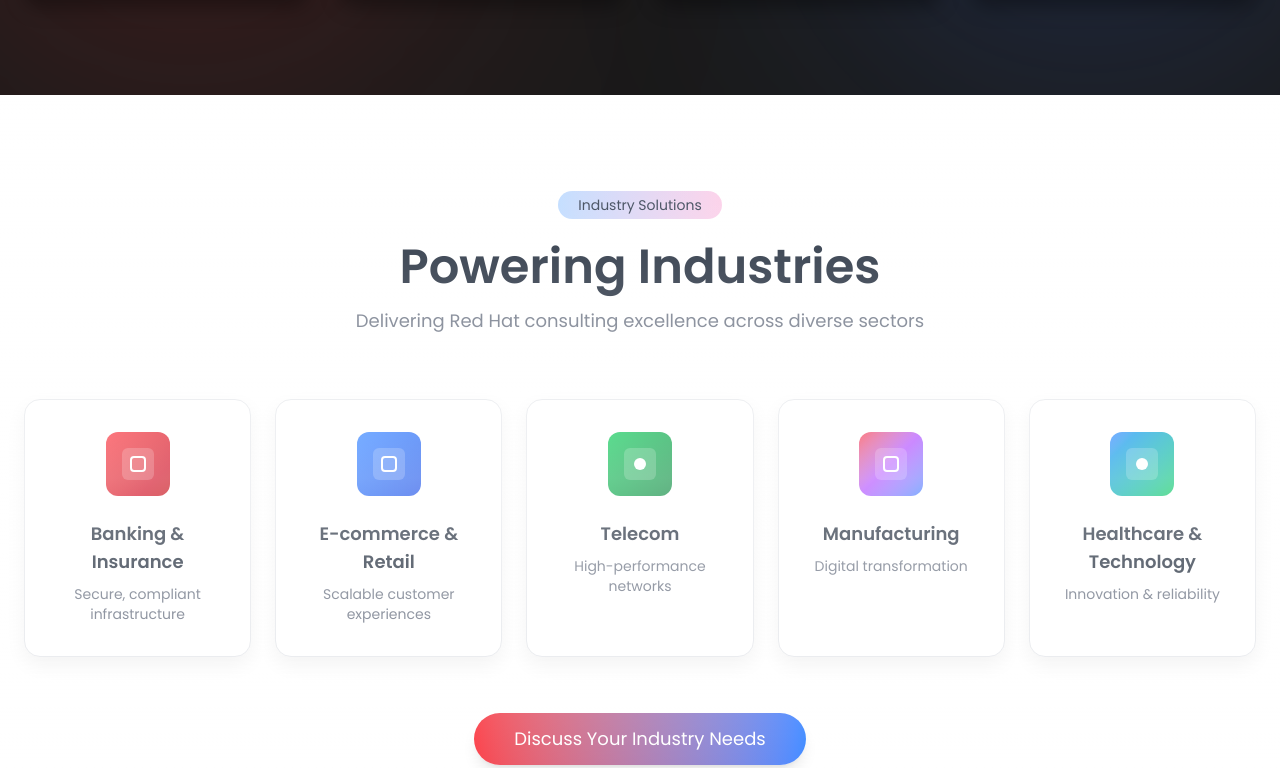
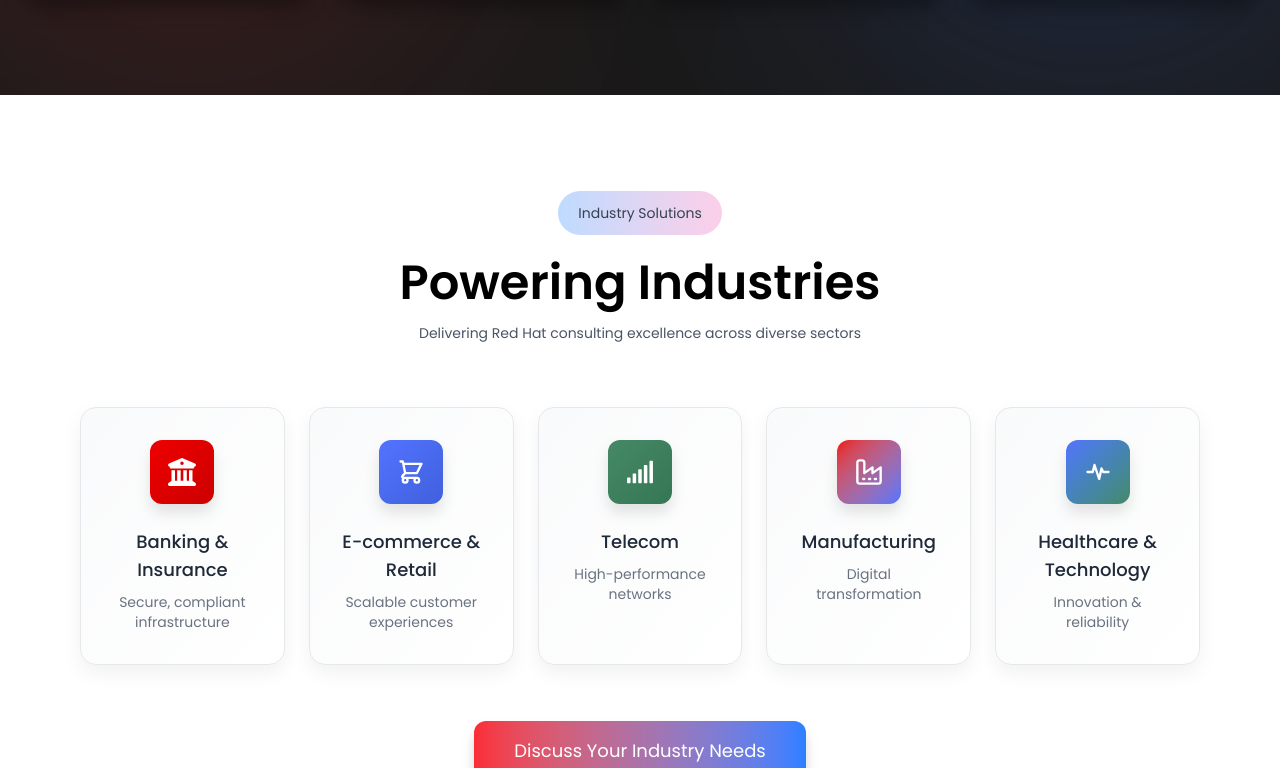
Before and after one commit to ujjwalanand678/nextjs-hawkstack-figma, a Next.js app: page / in a window 1280 px wide. Shown: the part 5149-5917 px from the top of the page. Built offline with nearby package versions, Linux system fonts and the light colour scheme.

Commit message:
IndustrySolution completed

```diff
--- a/src/components/IndustrySolution.jsx
+++ b/src/components/IndustrySolution.jsx
@@ -1,91 +1,68 @@
-
+import { FaBuildingColumns } from "react-icons/fa6";
+import { HiOutlineShoppingCart } from "react-icons/hi";
+import { FaSignal } from "react-icons/fa";
+import { LuFactory } from "react-icons/lu";
+import { TbActivityHeartbeat } from "react-icons/tb";
 const IndustrySolution = () => {
   const industries = [
     {
       title: "Banking & Insurance",
       subtitle: "Secure, compliant infrastructure",
-      iconBg: "from-red-500 to-red-700",
-      icon: (
-        <div className="w-8 h-8 bg-white/20 rounded-md flex items-center justify-center">
-          <div className="w-4 h-4 border-2 border-white rounded-sm" />
-        </div>
-      ),
+      iconBg: "from-[#EE0000] to-[#CC0000]",
+      icon: <FaBuildingColumns size={28} className="text-white" />,
     },
     {
       title: "E-commerce & Retail",
       subtitle: "Scalable customer experiences",
-      iconBg: "from-blue-500 to-blue-700",
-      icon: (
-        <div className="w-8 h-8 bg-white/20 rounded-md flex items-center justify-center">
-          <div className="w-4 h-4 border-2 border-white rounded-sm" />
-        </div>
-      ),
+      iconBg: "from-[#5373FF] to-[#4060DD]",
+      icon: <HiOutlineShoppingCart size={28} className="text-white" />,
     },
     {
       title: "Telecom",
       subtitle: "High-performance networks",
-      iconBg: "from-green-500 to-green-700",
-      icon: (
-        <div className="w-8 h-8 bg-white/20 rounded-md flex items-center justify-center">
-          <div className="w-3 h-3 bg-white rounded-full" />
-        </div>
-      ),
+      iconBg: "from-[#468966] to-[#357755]",
+      icon: <FaSignal size={28} className="text-white" />,
     },
     {
       title: "Manufacturing",
       subtitle: "Digital transformation",
-      iconBg: "from-red-500 via-purple-500 to-blue-500",
-      icon: (
-        <div className="w-8 h-8 bg-white/20 rounded-md flex items-center justify-center">
-          <div className="w-4 h-4 border-2 border-white rounded-sm" />
-        </div>
-      ),
+      iconBg: "from-[#EE0000] to-[#5373FF]",
+      icon: <LuFactory size={28} className="text-white" />,
     },
     {
       title: "Healthcare & Technology",
       subtitle: "Innovation & reliability",
-      iconBg: "from-blue-500 to-green-500",
-      icon: (
-        <div className="w-8 h-8 bg-white/20 rounded-md flex items-center justify-center">
-          <div className="w-3 h-3 bg-white rounded-full" />
-        </div>
-      ),
+      iconBg: "from-[#5373FF] to-[#468966]",
+      icon: <TbActivityHeartbeat size={28} className="text-white" />,
     },
   ];
 
   return (
-    <section className="w-full text-center py-24 px-6 relative">
-      {/* Soft gradient background glow */}
-      <div className="absolute inset-0 bg-gradient-to-b from-transparent via-white/40 to-transparent pointer-events-none"></div>
-
-      {/* Tag */}
-      <div className="inline-block px-5 py-1 bg-gradient-to-r from-blue-200 to-pink-200 rounded-full text-gray-700 text-sm mb-6">
+    <section className="w-full text-center py-24 px-20 relative">
+      <div className="inline-block px-5 py-3 bg-linear-to-r from-blue-200 to-pink-200 rounded-full text-gray-700 text-sm mb-6">
         Industry Solutions
       </div>
 
-      {/* Heading */}
-      <h2 className="text-4xl md:text-5xl font-semibold text-gray-800 mb-4">
+      <h2 className="text-5xl  font-semibold text-black mb-4">
         Powering Industries
       </h2>
 
-      {/* Subtitle */}
-      <p className="text-gray-500 text-lg mb-16">
+      <p className="text-gray-600 text-sm mb-16">
         Delivering Red Hat consulting excellence across diverse sectors
       </p>
 
-      {/* Card Grid */}
       <div className="grid grid-cols-1 sm:grid-cols-2 lg:grid-cols-5 gap-6 max-w-7xl mx-auto">
         {industries.map((item, idx) => (
           <div
             key={idx}
-            className="p-8 rounded-2xl bg-white border border-gray-200 shadow-[0_8px_20px_rgba(0,0,0,0.06)] hover:shadow-[0_12px_24px_rgba(0,0,0,0.12)] transition-all"
+            className="p-8 rounded-2xl bg-linear-to-br from-[#F9FAFB] to-[#FFFFFF] border border-gray-200 shadow-[0_8px_20px_rgba(0,0,0,0.06)] hover:shadow-[0_12px_24px_rgba(0,0,0,0.12)] transition-all"
           >
             <div
-              className={`w-16 h-16 rounded-xl bg-gradient-to-br ${item.iconBg} flex items-center justify-center mb-6 mx-auto`}
+              className={`w-16 h-16 rounded-xl bg-linear-to-br ${item.iconBg} flex items-center justify-center mb-6 mx-auto drop-shadow-xl`}
             >
               {item.icon}
             </div>
-            <h3 className="text-lg font-semibold text-gray-800 mb-2">
+            <h3 className="text-lg font-medium text-gray-800 mb-2">
               {item.title}
             </h3>
             <p className="text-gray-500 text-sm">{item.subtitle}</p>
@@ -93,9 +70,8 @@
         ))}
       </div>
 
-      {/* CTA Button */}
       <div className="mt-14">
-        <button className="px-10 py-3 bg-gradient-to-r from-red-500 to-blue-500 text-white rounded-full text-lg shadow-lg hover:opacity-90 transition">
+        <button className="px-10 py-4 bg-linear-to-r from-red-500 to-blue-500 text-white rounded-xl text-lg shadow-lg hover:bg-linear-to-r hover:from-blue-500 hover:to-red-500 transition drop-shadow-xl">
           Discuss Your Industry Needs
         </button>
       </div>
```
